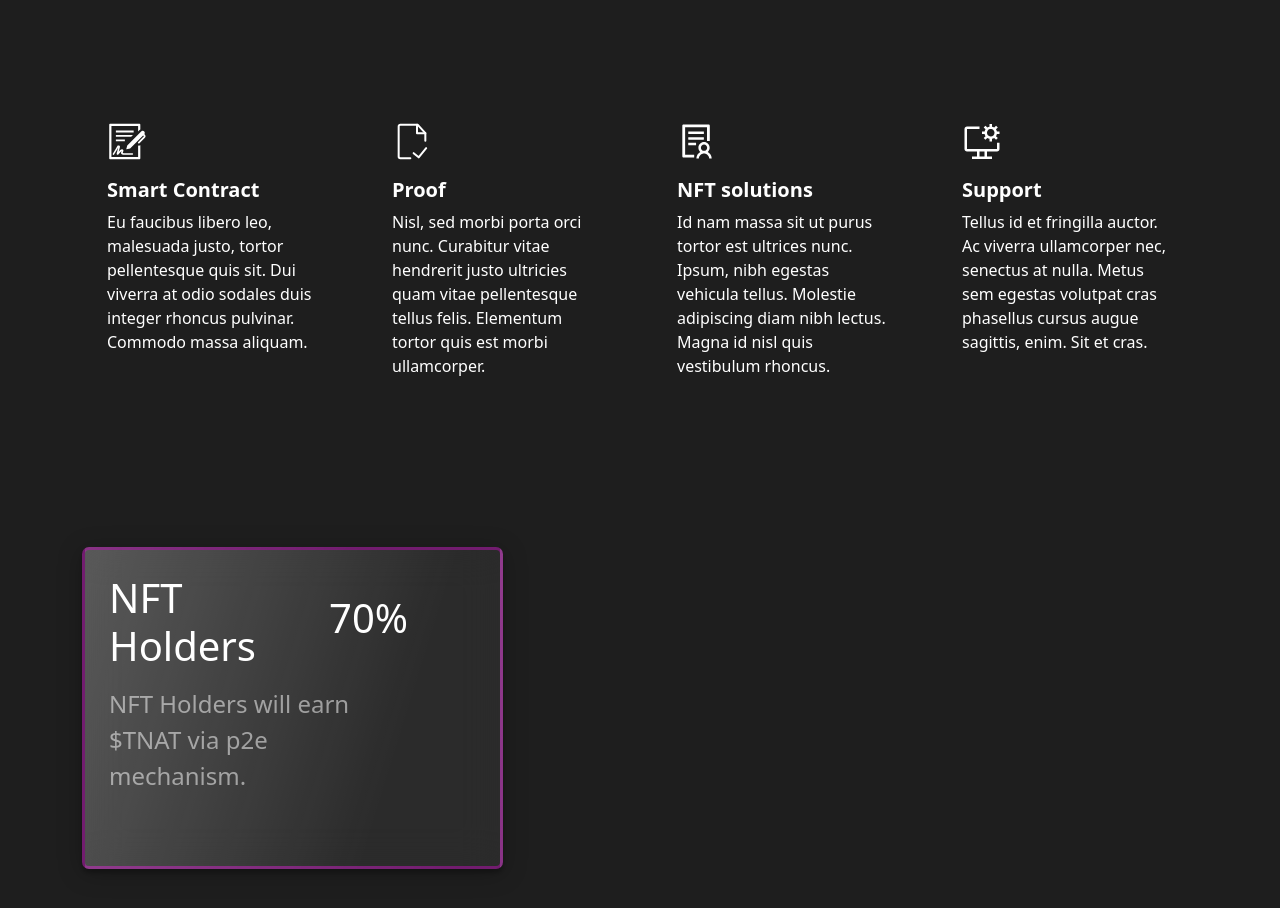
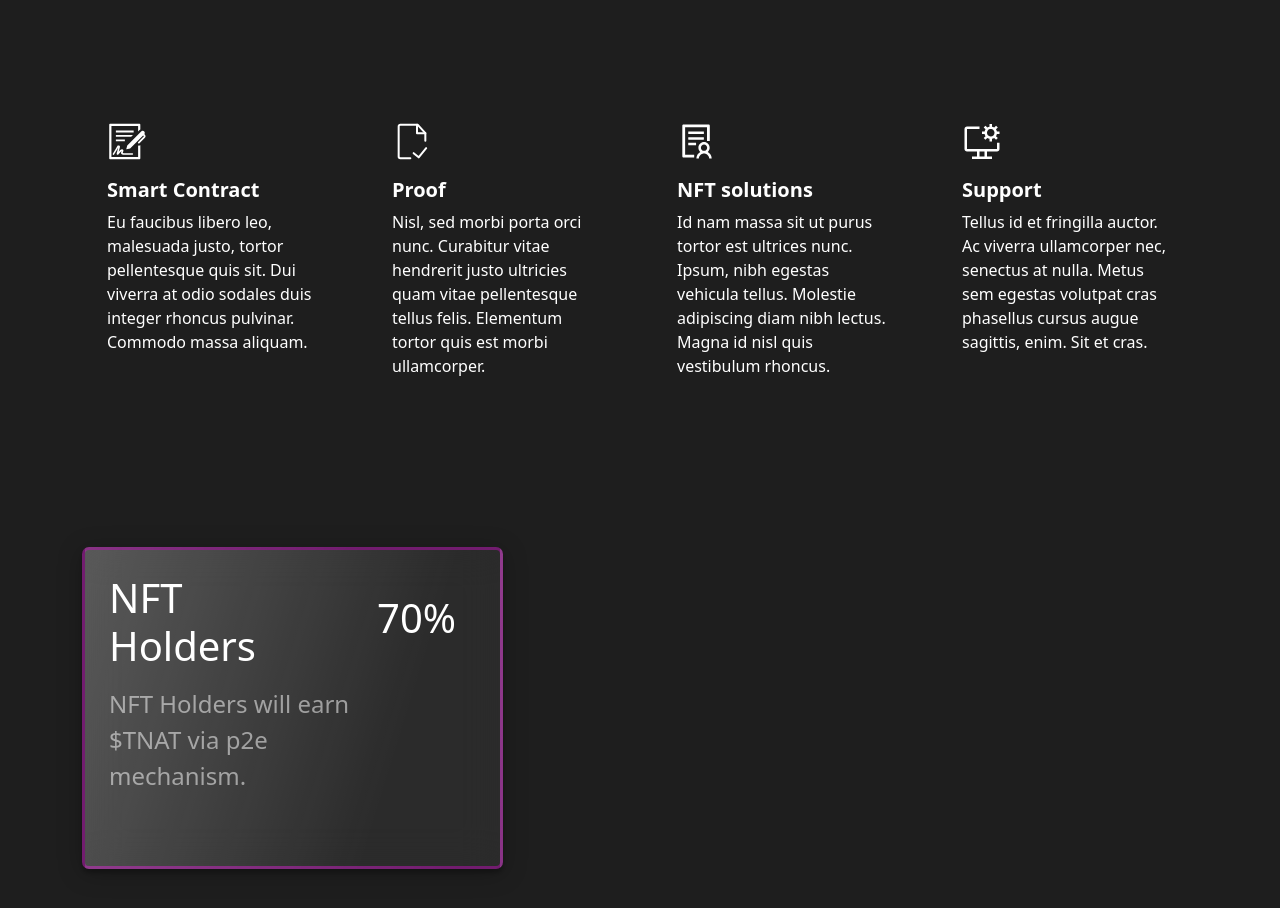
Before and after one commit to anilkumar70820/moon, a plain HTML site: page index.html in a window 1280 px wide. Drawn offline with nearby package versions, Linux system fonts and the light colour scheme.

Commit message:
add margin

```diff
--- a/index.html
+++ b/index.html
@@ -72,7 +72,7 @@
             <div class="p-4 box-2">
                 <div class="mb-2 d-flex align-items-center">
                     <h1 class="fs-1 color-white max-w-220"> NFT Holders</h1>
-                    <p class="fs-1 color-white">70%</p>
+                    <p class="fs-1 color-white ms-5">70%</p>
                 </div>
                 <p class="fs-4 color-2 max-w-290 mb-5">NFT Holders will earn $TNAT via p2e mechanism.</p>
             </div>
```
